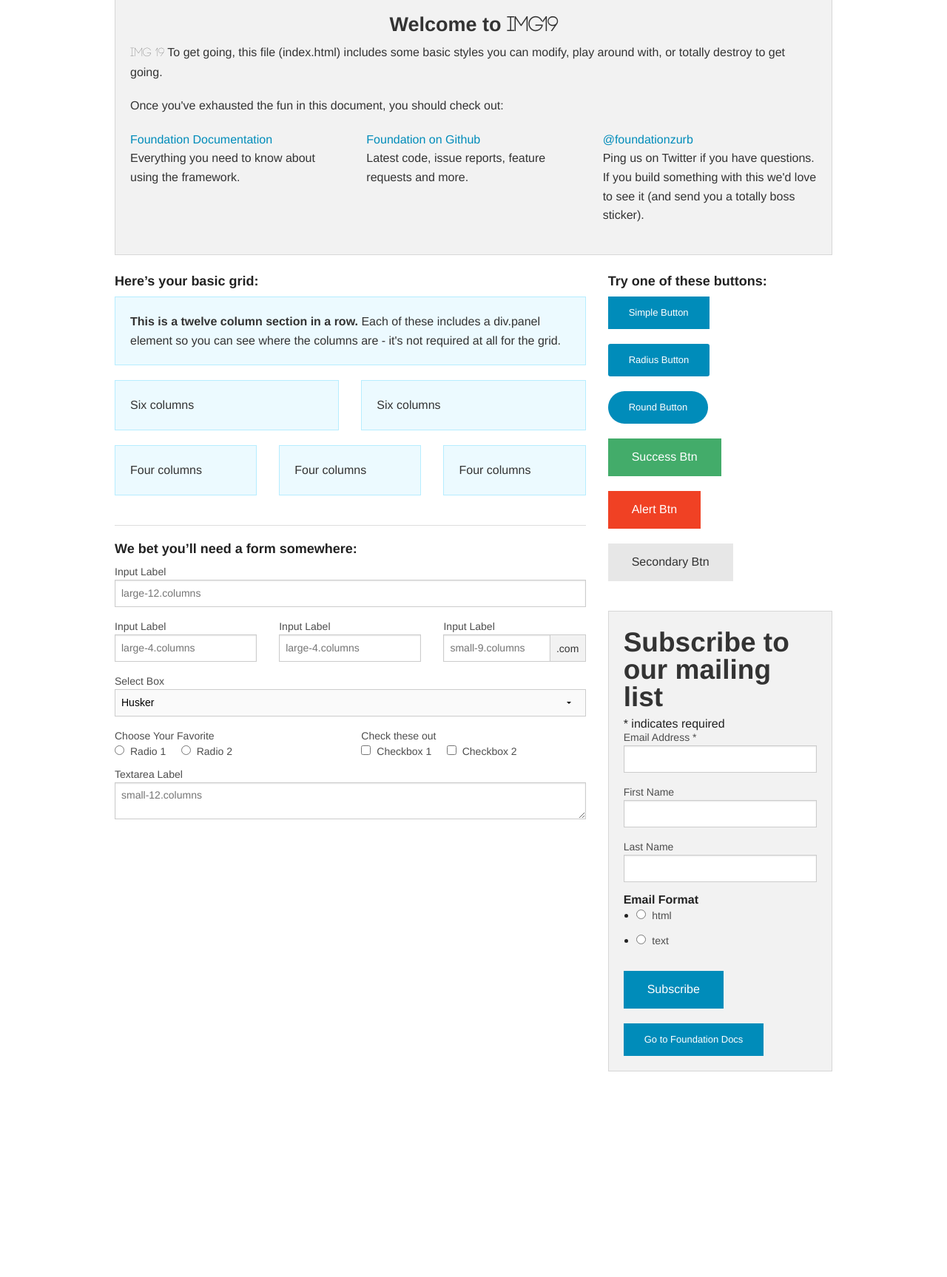
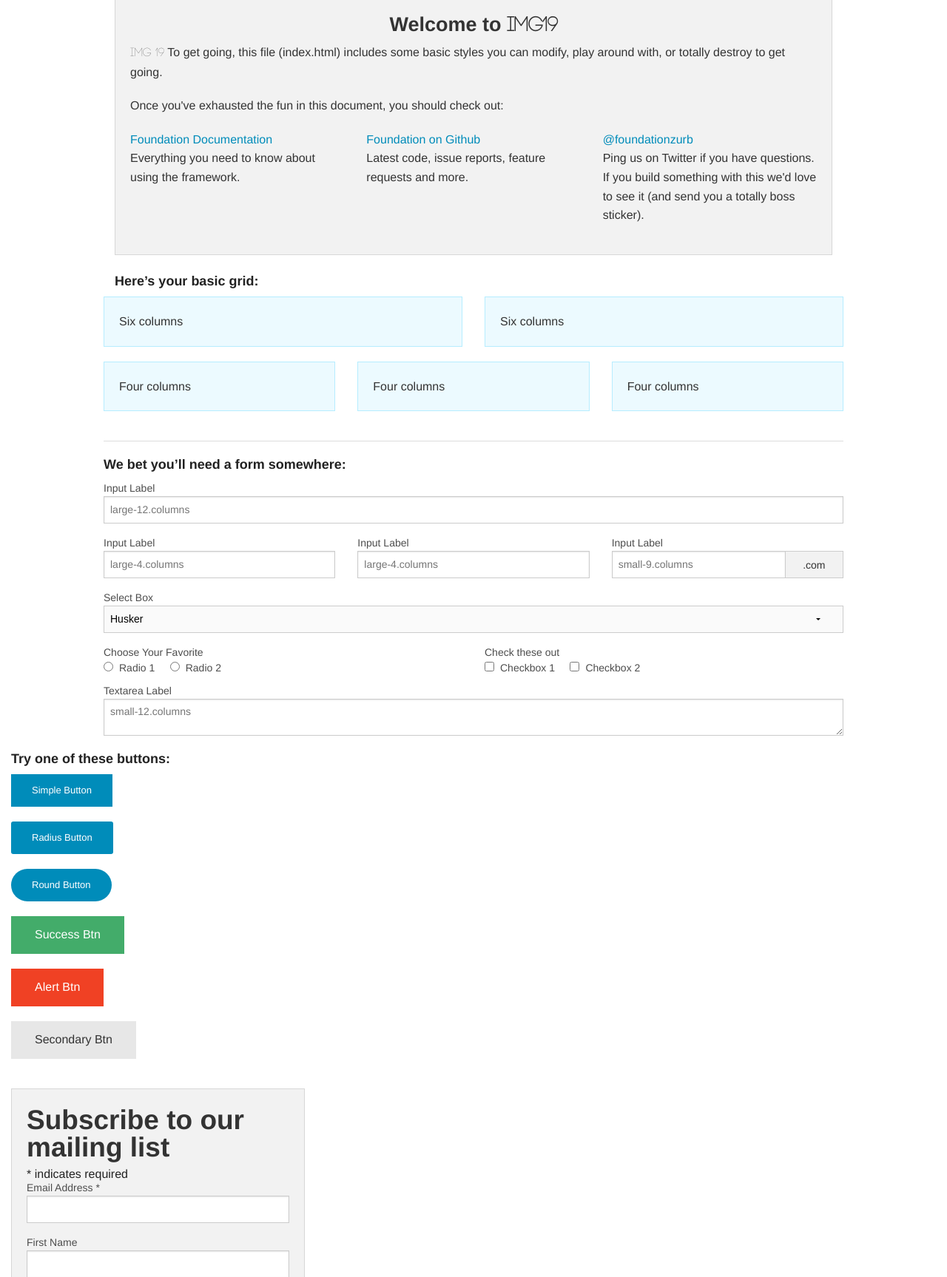
Before and after one commit to lensgeek/img19, a PHP site: page / in a window 1280 px wide. Shown: the part 461-2188 px from the top of the page at 74% size. Before the commit the page ends 1910 px from the top, so only its background shows below. Run offline with PHP 8.4, Linux system fonts and the light colour scheme; some libraries are stand-ins or nearby versions; some web fonts are replaced.

Commit message:
deleted and tested class row

```diff
--- a/index.php
+++ b/index.php
@@ -41,12 +41,7 @@
         <h5>Here&rsquo;s your basic grid:</h5>
         <!-- Grid Example -->
 
-        <div class="row">
-          <div class="large-12 columns">
-            <div class="callout panel">
-              <p><strong>This is a twelve column section in a row.</strong> Each of these includes a div.panel element so you can see where the columns are - it's not required at all for the grid.</p>
-            </div>
-          </div>
+
         </div>
         <div class="row">
           <div class="large-6 medium-6 columns">
```
